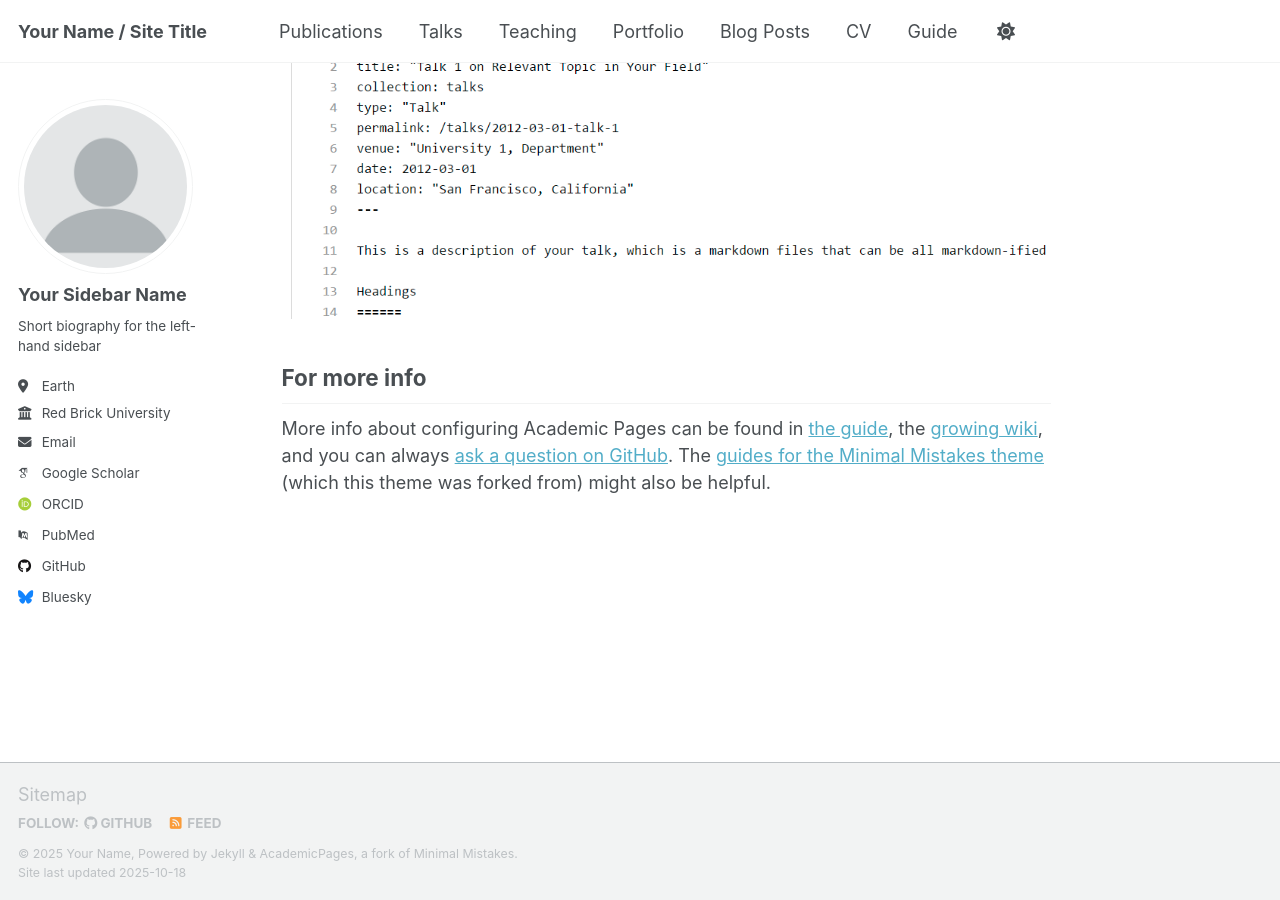
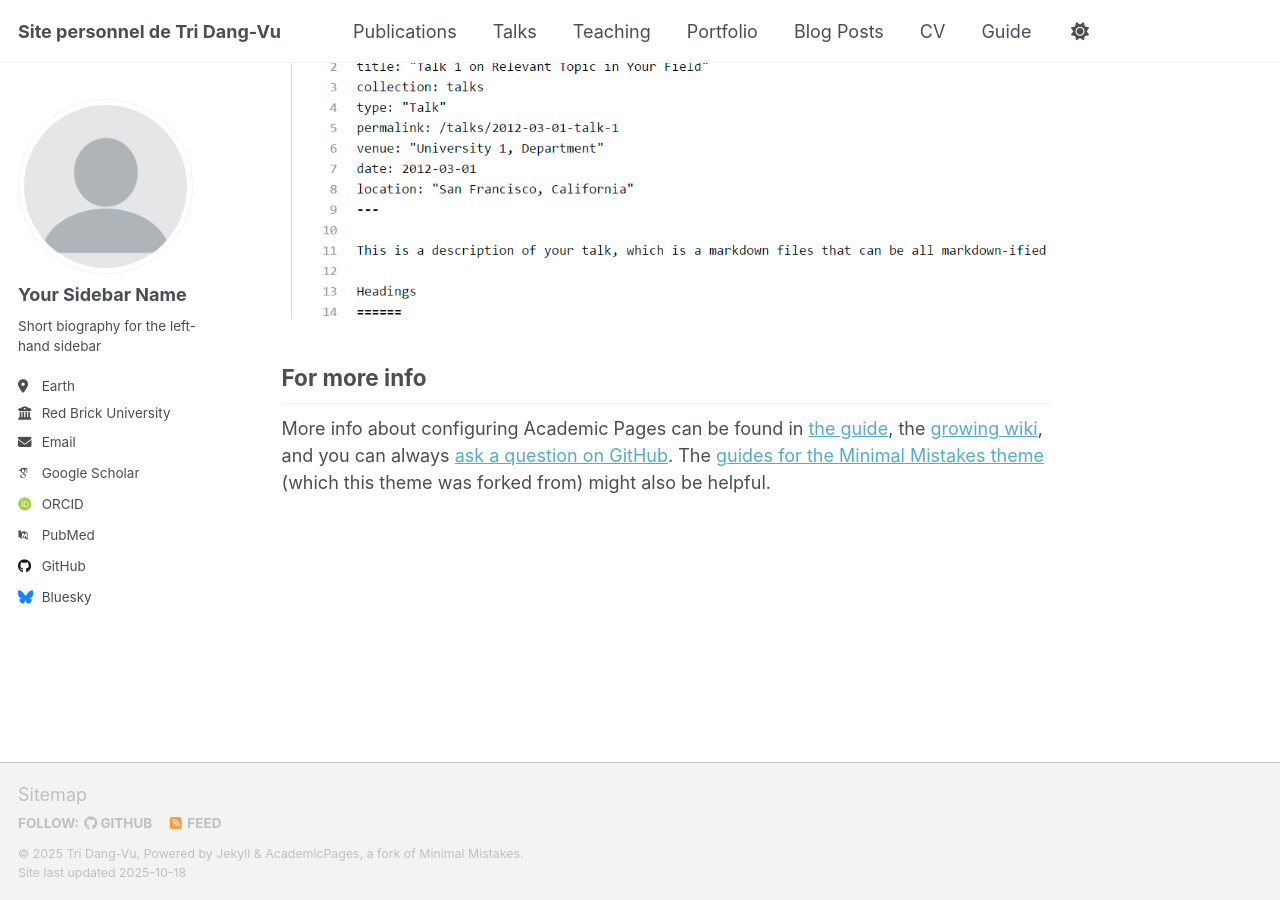
Before and after one commit to tridangvu/tridangvu.github.io, a Jekyll site: the page built from _pages/about.md, in a window 1280 px wide and 900 px high, scrolled down 2880 px. Built offline with Jekyll 4.4.1, drawn with Linux system fonts in a browser that asks for light colours; some web fonts are replaced; a script that is not in the unit is left out.

Commit message:
Update _config.yml

```diff
--- a/_config.yml
+++ b/_config.yml
@@ -9,11 +9,11 @@
 # Basic Site Settings
 locale                   : "en-US"
 site_theme               : "default" # Currently available options are "default", "air"
-title                    : "Your Name / Site Title"
+title                    : "Site personnel de Tri Dang-Vu"
 title_separator          : "-"
-name                     : &name "Your Name"
+name                     : &name "Tri Dang-Vu"
 description              : &description "Your Name's academic portfolio"   # Update this with a general description of your site, this is the default if not overridden by a page
-url                      : https://academicpages.github.io # The base hostname & protocol for your site e.g. "https://[your GitHub username].github.io",
+url                      : https://tridangvu.github.io # The base hostname & protocol for your site e.g. "https://[your GitHub username].github.io",
                                                            # or if you already have some other page hosted on Github then use "https://[your GitHub username].github.io/[Your Repo Name]"
 baseurl                  : "" # the subpath of your site, e.g. "/blog"
 repository               : "academicpages/academicpages.github.io"
```
